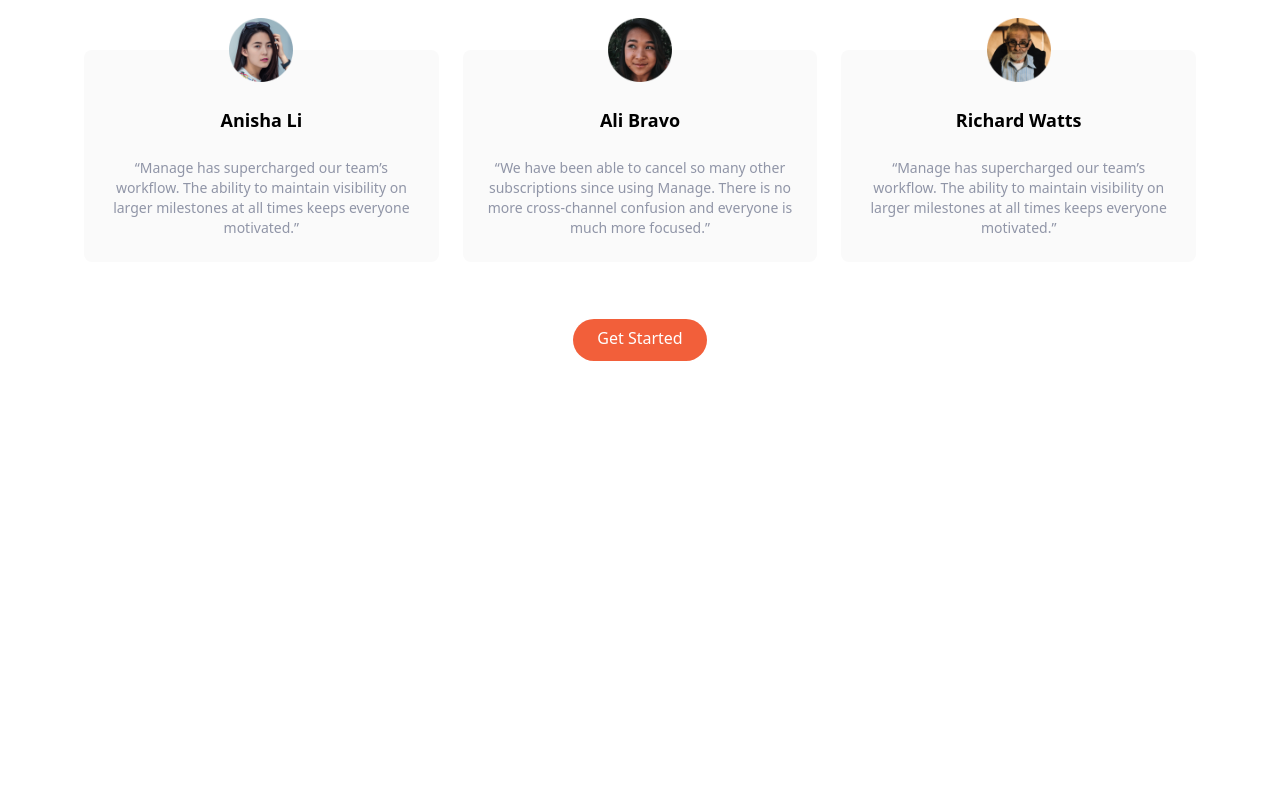
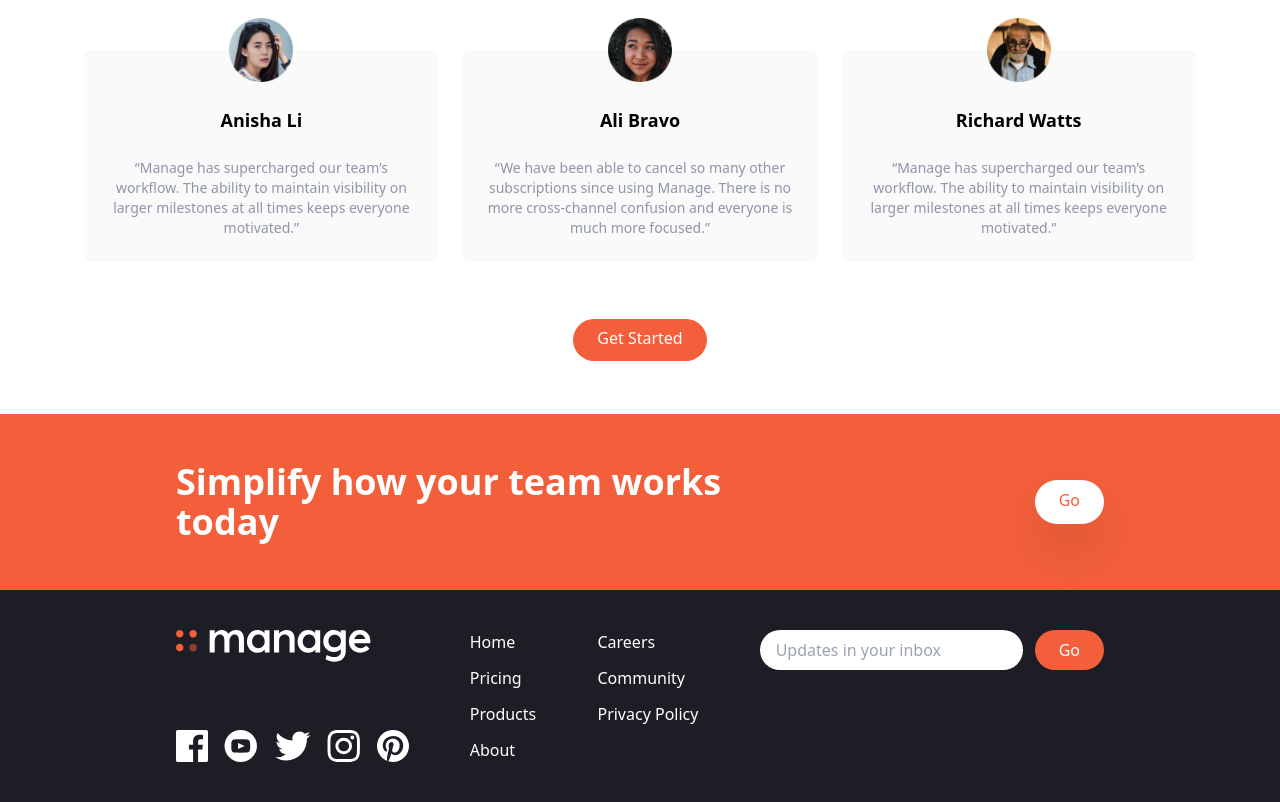
Before and after one commit to Ehsan-Home/Tailwind-css-playground, a website: page src/index.html in a window 1280 px wide. Shown: the part 1290-2092 px from the top of the page. Before the commit the page ends 1704 px from the top, so only its background shows below. Drawn offline with nearby package versions, Linux system fonts and the light colour scheme; files that its build step writes are made by us from their sources.

```diff
--- a/src/index.html
+++ b/src/index.html
@@ -250,5 +250,96 @@
         </div>
       </div>
     </section>
+
+    <!-- CTA Section -->
+    <section id="CTA" class="bg-brightRed">
+      <!-- Container -->
+      <div
+        class="container flex flex-col items-center justify-between px-6 py-24 mx-auto space-y-12 md:flex-row md:py-12 md:space-y-0"
+      >
+        <h2
+          class="text-5xl font-bold text-white text-center md:text-left md:text-4xl md:max-w-xl"
+        >
+          Simplify how your team works today
+        </h2>
+
+        <!-- Button -->
+        <a
+          href="#"
+          class="p-3 px-6 pt-2 text-brightRed bg-white baseline rounded-full shadow-2xl hover:bg-gray-300"
+          >Go</a
+        >
+      </div>
+    </section>
+
+    <!-- Footer -->
+    <footer id="footer" class="bg-veryDarkBlue">
+      <div
+        class="container flex flex-col-reverse justify-between px-6 py-10 mx-auto space-y-8 md:flex-row md:space-y-0"
+      >
+        <!-- Logo & Social links container -->
+        <div
+          class="flex flex-col-reverse item-center justify-between space-y-12 md:flex-col md:space-y-0 md:items-start"
+        >
+          <div>
+            <img src="/img/logo-white.svg" alt="Logo" class="h-8" />
+          </div>
+
+          <div class="flex justify-center space-x-4">
+            <a href="#">
+              <img src="/img/icon-facebook.svg" alt="" class="h-8" />
+            </a>
+            <a href="#">
+              <img src="/img/icon-youtube.svg" alt="" class="h-8" />
+            </a>
+            <a href="#">
+              <img src="/img/icon-twitter.svg" alt="" class="h-8" />
+            </a>
+            <a href="#">
+              <img src="/img/icon-instagram.svg" alt="" class="h-8" />
+            </a>
+            <a href="#">
+              <img src="/img/icon-pinterest.svg" alt="" class="h-8" />
+            </a>
+          </div>
+        </div>
+
+        <!-- List container -->
+        <div class="flex justify-around space-x-32">
+          <div class="flex flex-col space-y-3 text-white">
+            <a href="#" class="hover:text-brightRed">Home</a>
+            <a href="#" class="hover:text-brightRed">Pricing</a>
+            <a href="#" class="hover:text-brightRed">Products</a>
+            <a href="#" class="hover:text-brightRed">About</a>
+          </div>
+        </div>
+
+        <div class="flex justify-around space-x-32">
+          <div class="flex flex-col space-y-3 text-white">
+            <a href="#" class="hover:text-brightRed">Careers</a>
+            <a href="#" class="hover:text-brightRed">Community</a>
+            <a href="#" class="hover:text-brightRed">Privacy Policy</a>
+          </div>
+        </div>
+
+        <!-- Input container -->
+        <div class="flex flex-col justify-between">
+          <form action="">
+            <div class="flex space-x-3">
+              <input
+                type="text"
+                class="flex-1 px-4 rounded-full focus:outline-none"
+                placeholder="Updates in your inbox"
+              />
+              <button
+                class="px-6 py-2 text-white rounded-full bg-brightRed hover:bg-brightRedLight focus:outline-none"
+              >
+                Go
+              </button>
+            </div>
+          </form>
+        </div>
+      </div>
+    </footer>
   </body>
 </html>
```
Also changed, not shown: 1 other file.
